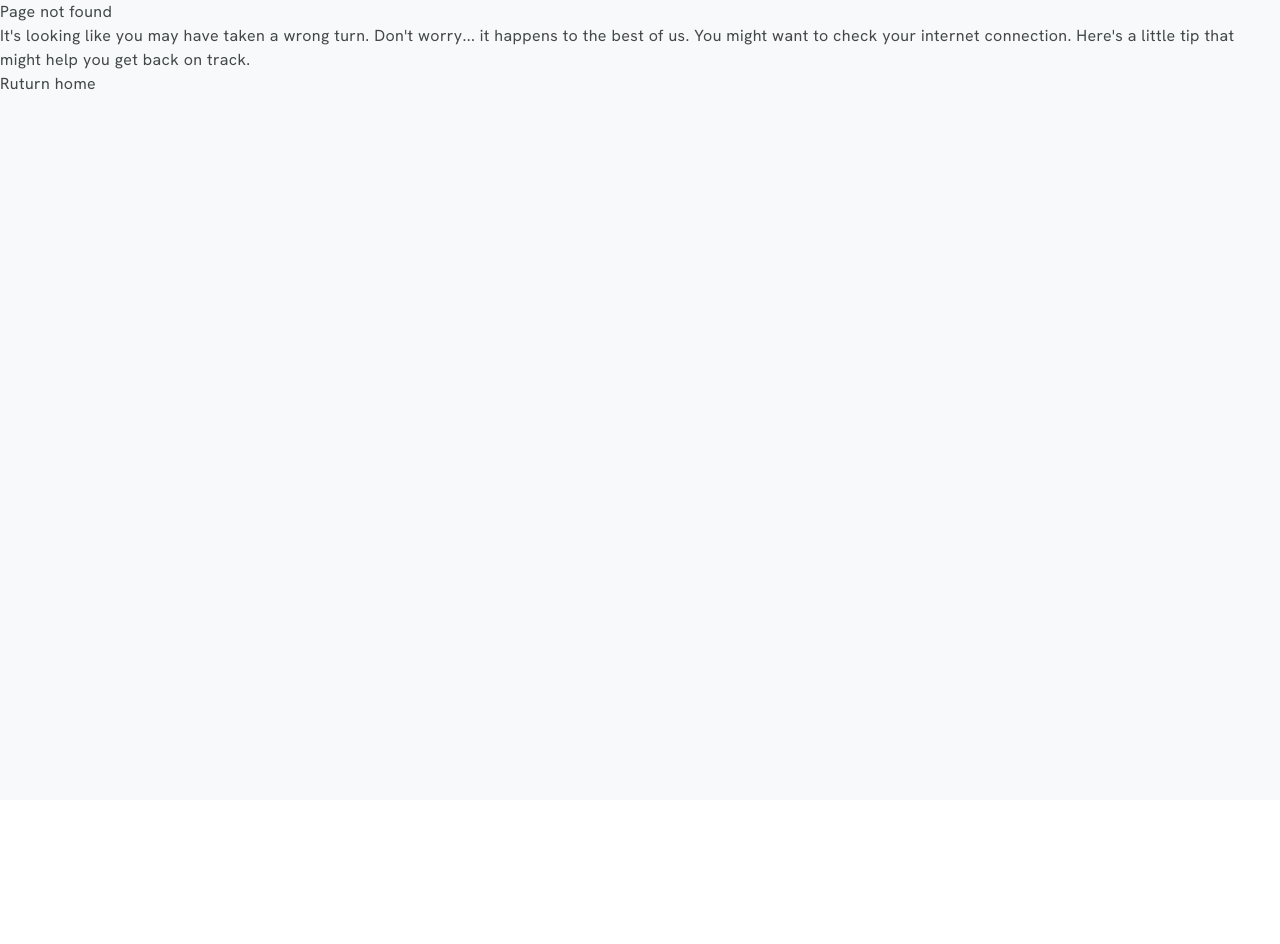
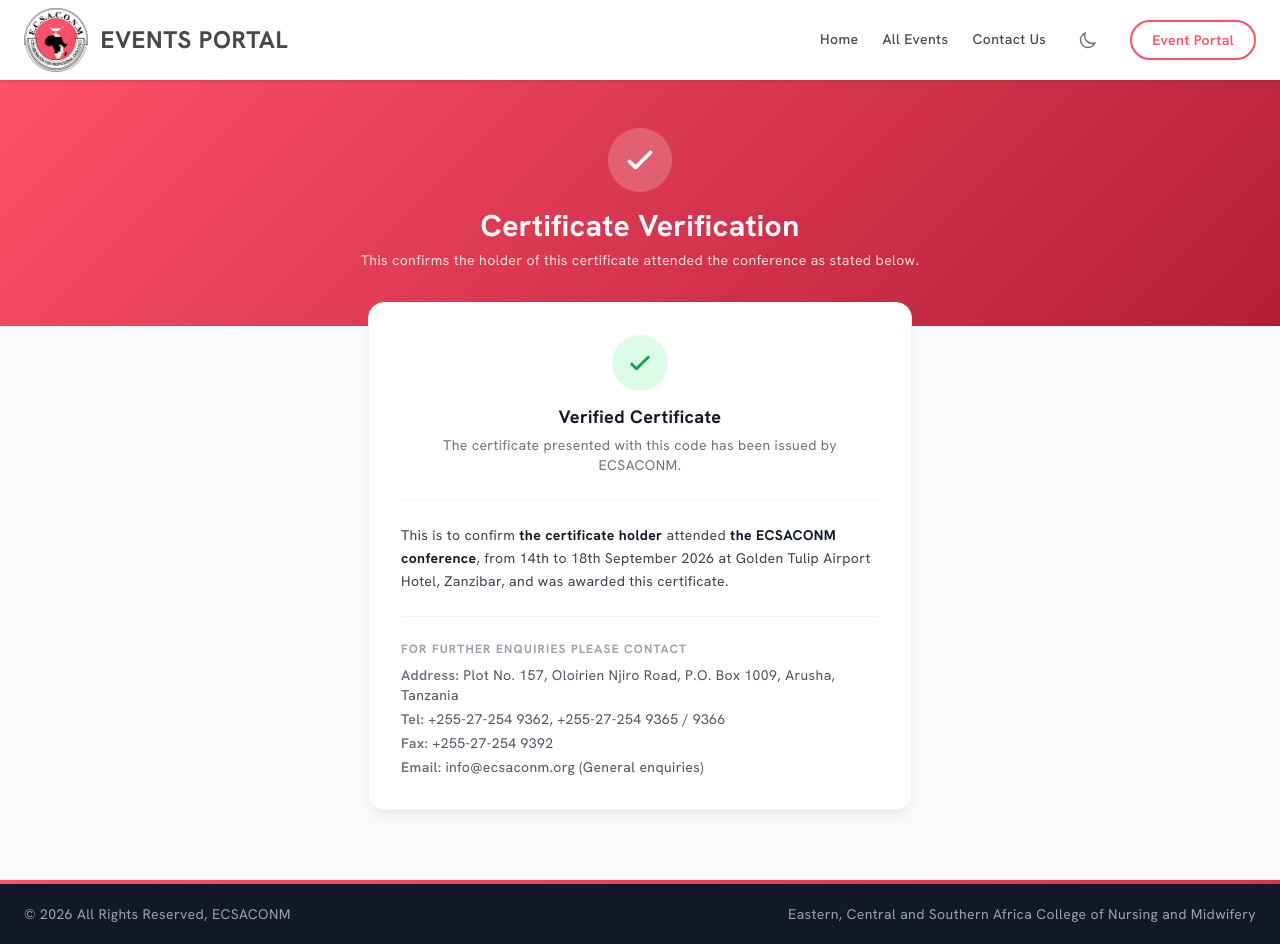
Before and after one commit to Davis1406/ecsaconm_events, a Vue app in the folder web_vue/: page /#/certificate-verification in a window 1280 px wide. Before the commit the page ends 800 px from the top, so only its background shows below. Built offline with nearby package versions, Linux system fonts and the light colour scheme.

Commit message:
Certificate QR opens public /certificate-verification page with green-tick confirmation

```diff
--- a/web_vue/src/components/CertificateSheet.vue
+++ b/web_vue/src/components/CertificateSheet.vue
@@ -89,23 +89,15 @@
       const b = this.type.body
       return typeof b === 'function' ? b(this.eventName) : b
     },
-    // What a scan of the certificate's QR shows: a confirmable statement that
-    // this person attended the event and received the certificate, plus the
-    // ECSACONM contact block. Plain text (not a URL) so any scanner renders it.
+    // What a scan of the certificate's QR opens: the public certificate
+    // verification page (/certificate-verification) showing a green-tick
+    // confirmation with the same details the certificate carries. Rendered
+    // client-side, so the origin is whatever host this SPA is served from.
     qrValue() {
-      const name = this.name || ''
-      const event = this.eventName || 'the ECSACONM conference'
-      return [
-        'ECSACONM Certificate Verification',
-        '',
-        `This is to confirm ${name} attended ${event}, from 14th to 18th September 2026 at Golden Tulip Airport Hotel, Zanzibar, and was awarded this certificate.`,
-        '',
-        'For further enquiries please contact:',
-        'Address: Plot No. 157, Oloirien Njiro Road, P.O. Box 1009, Arusha, Tanzania',
-        'Tel: +255-27-254 9362, +255-27-254 9365 / 9366',
-        'Fax: +255-27-254 9392',
-        'Email: info@ecsaconm.org (General enquiries)',
-      ].join('\n')
+      const name = encodeURIComponent(this.name || '')
+      const event = encodeURIComponent(this.eventName || 'the ECSACONM conference')
+      const origin = window.location.origin + window.location.pathname
+      return `${origin}#/certificate-verification?name=${name}&event=${event}`
     },
   },
   methods: {
--- a/web_vue/src/router/index.js
+++ b/web_vue/src/router/index.js
@@ -21,6 +21,7 @@
   WebEventView: () => import("@/views/web/WebEvent.vue"),
   RoomProgrammeView: () => import("@/views/web/RoomProgramme.vue"),
   PublicProgrammeRoomsView: () => import("@/views/web/PublicProgrammeRooms.vue"),
+  CertificateVerificationView: () => import("@/views/web/CertificateVerification.vue"),
   UserEventStatusView: () => import("@/views/web/UserEventStatus.vue"),
   AttendanceView: () => import("@/views/web/Attendance.vue"),
   OnsiteRegistrationView: () => import("@/views/web/OnsiteRegistration.vue"),
@@ -170,6 +171,14 @@
         path: "/programme-rooms-public",
         name: "ProgrammeRoomsPublic",
         component: routeComponents.PublicProgrammeRoomsView,
+      },
+      {
+        // Public, no-login page that a certificate's QR code opens — shows a
+        // green-tick verification with the holder's name and event from the
+        // QR's query params.
+        path: "/certificate-verification",
+        name: "CertificateVerification",
+        component: routeComponents.CertificateVerificationView,
       },
       {
         path: "/user-event-status/:userId/:eventId",
--- /dev/null
+++ b/web_vue/src/views/web/CertificateVerification.vue
@@ -0,0 +1,70 @@
+<template>
+  <div class="min-h-screen bg-gray-50 text-gray-800">
+    <!-- Hero -->
+    <div class="px-4 pt-12 pb-14" style="background: linear-gradient(135deg, rgb(254,80,103) 0%, rgb(180,30,55) 100%);">
+      <div class="max-w-xl mx-auto text-center">
+        <div class="inline-flex items-center justify-center w-16 h-16 rounded-full bg-white/20 mb-4">
+          <svg class="w-9 h-9 text-white" fill="none" viewBox="0 0 24 24" stroke="currentColor" stroke-width="2.5">
+            <path stroke-linecap="round" stroke-linejoin="round" d="M5 13l4 4L19 7" />
+          </svg>
+        </div>
+        <h1 class="text-white text-2xl sm:text-3xl font-bold">Certificate Verification</h1>
+        <p class="text-white/85 text-sm mt-1.5">
+          This confirms the holder of this certificate attended the conference as stated below.
+        </p>
+      </div>
+    </div>
+
+    <div class="max-w-xl mx-auto px-4 -mt-6 pb-14">
+      <div class="bg-white rounded-2xl shadow-lg shadow-black/5 border border-gray-100 p-6 sm:p-8">
+        <!-- Green tick verification -->
+        <div class="flex flex-col items-center text-center">
+          <div class="w-14 h-14 rounded-full flex items-center justify-center bg-green-100">
+            <svg class="w-7 h-7 text-green-600" fill="none" viewBox="0 0 24 24" stroke="currentColor" stroke-width="2.5">
+              <path stroke-linecap="round" stroke-linejoin="round" d="M5 13l4 4L19 7" />
+            </svg>
+          </div>
+          <h2 class="mt-3 text-lg font-bold text-gray-900">Verified Certificate</h2>
+          <p class="mt-1 text-sm text-gray-500">
+            The certificate presented with this code has been issued by ECSACONM.
+          </p>
+        </div>
+
+        <div class="mt-6 pt-6 border-t border-gray-100">
+          <p class="text-sm text-gray-700 leading-relaxed">
+            This is to confirm <span class="font-bold text-gray-900">{{ displayName }}</span>
+            attended <span class="font-bold text-gray-900">{{ displayEvent }}</span>,
+            from 14th to 18th September 2026 at Golden Tulip Airport Hotel, Zanzibar,
+            and was awarded this certificate.
+          </p>
+        </div>
+
+        <div class="mt-6 pt-6 border-t border-gray-100">
+          <div class="text-xs font-bold uppercase tracking-widest text-gray-400 mb-2">For further enquiries please contact</div>
+          <div class="text-sm text-gray-600 space-y-1">
+            <p><span class="font-semibold text-gray-500">Address:</span> Plot No. 157, Oloirien Njiro Road, P.O. Box 1009, Arusha, Tanzania</p>
+            <p><span class="font-semibold text-gray-500">Tel:</span> +255-27-254 9362, +255-27-254 9365 / 9366</p>
+            <p><span class="font-semibold text-gray-500">Fax:</span> +255-27-254 9392</p>
+            <p><span class="font-semibold text-gray-500">Email:</span> info@ecsaconm.org (General enquiries)</p>
+          </div>
+        </div>
+      </div>
+    </div>
+  </div>
+</template>
+
+<script>
+export default {
+  name: 'CertificateVerificationView',
+  computed: {
+    displayName() {
+      const n = (this.$route.query.name || '').trim()
+      return n || 'the certificate holder'
+    },
+    displayEvent() {
+      const e = (this.$route.query.event || '').trim()
+      return e || 'the ECSACONM conference'
+    },
+  },
+}
+</script>
```
